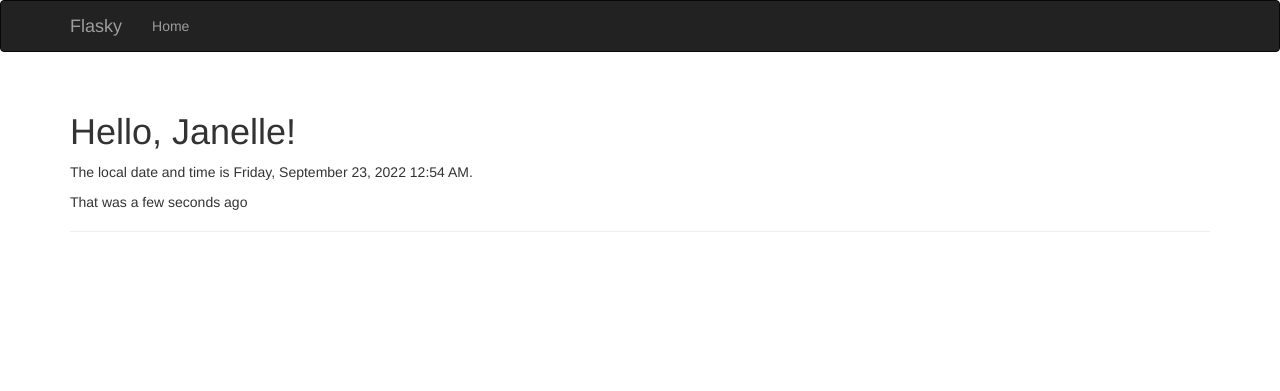
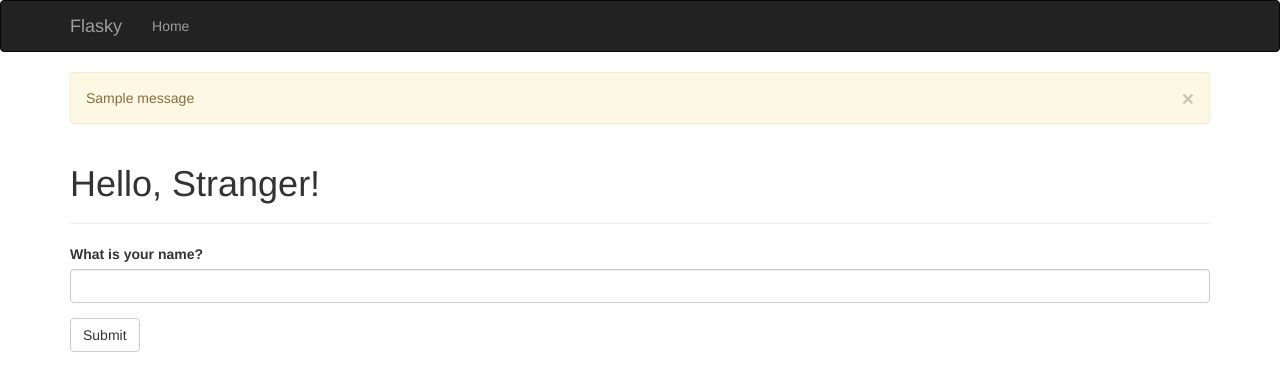
Before and after one commit to Jan729/ECE444-F2022-Lab2, a Flask app: page / in a window 1280 px wide. Shown: the top 391 px of the page. Run offline with Flask 2, Linux system fonts and the light colour scheme; one stand-in notice (Sample message) is shown; some libraries are stand-ins or nearby versions.

Commit message:
add example 4-7

```diff
--- /dev/null
+++ b/example4-7.py
@@ -0,0 +1,37 @@
+from flask import Flask, render_template, session, redirect, url_for, flash
+from flask_bootstrap import Bootstrap
+from flask_moment import Moment
+from flask_wtf import FlaskForm
+from wtforms import StringField, SubmitField
+from wtforms.validators import DataRequired
+
+app = Flask(__name__)
+app.config['SECRET_KEY'] = 'hard to guess string'
+
+bootstrap = Bootstrap(app)
+moment = Moment(app)
+
+class NameForm(FlaskForm):
+    name = StringField('What is your name?', validators=[DataRequired()])
+    submit = SubmitField('Submit')
+
+@app.errorhandler(404)
+def page_not_found(e):
+    return render_template('404.html'), 404
+
+
+@app.errorhandler(500)
+def internal_server_error(e):
+    return render_template('500.html'), 500
+
+
+@app.route('/', methods=['GET', 'POST'])
+def index():
+    form = NameForm()
+    if form.validate_on_submit():
+        old_name = session.get('name')
+        if old_name is not None and old_name != form.name.data:
+            flash('Looks like you have changed your name!')
+        session['name'] = form.name.data
+        return redirect(url_for('index'))
+    return render_template('index.html', form=form, name=session.get('name'))
--- a/templates/base.html
+++ b/templates/base.html
@@ -1,16 +1,12 @@
 {% extends "bootstrap/base.html" %}
 
-{% block scripts %}
-{{ super() }}
-{{ moment.include_moment() }}
-{% endblock %}
+{% block title %}Flasky{% endblock %}
 
-{% block title %}Flasky{% endblock title %}
 {% block head %}
 {{ super() }}
 <link rel="shortcut icon" href="{{ url_for('static', filename='favicon.ico') }}" type="image/x-icon">
 <link rel="icon" href="{{ url_for('static', filename='favicon.ico') }}" type="image/x-icon">
-{% endblock head %}
+{% endblock %}
 
 {% block navbar %}
 <div class="navbar navbar-inverse" role="navigation">
@@ -32,8 +28,21 @@
     </div>
 </div>
 {% endblock %}
+
 {% block content %}
 <div class="container">
+    {% for message in get_flashed_messages() %}
+    <div class="alert alert-warning">
+        <button type="button" class="close" data-dismiss="alert">&times;</button>
+        {{ message }}
+    </div>
+    {% endfor %}
+
     {% block page_content %}{% endblock %}
 </div>
 {% endblock %}
+
+{% block scripts %}
+{{ super() }}
+{{ moment.include_moment() }}
+{% endblock %}
--- a/templates/index.html
+++ b/templates/index.html
@@ -1,9 +1,11 @@
 {% extends "base.html" %}
+{% import "bootstrap/wtf.html" as wtf %}
+
+{% block title %}Flasky{% endblock %}
 
 {% block page_content %}
 <div class="page-header">
-    <h1>Hello, Janelle!</h1>
-    <p>The local date and time is {{ moment(current_time).format('LLLL') }}.</p>
-    <p>That was {{ moment(current_time).fromNow(refresh=True) }}</p>
+    <h1>Hello, {% if name %}{{ name }}{% else %}Stranger{% endif %}!</h1>
 </div>
+{{ wtf.quick_form(form) }}
 {% endblock %}
```
Also changed, not shown: static/favicon.ico (added), 2 other files.
